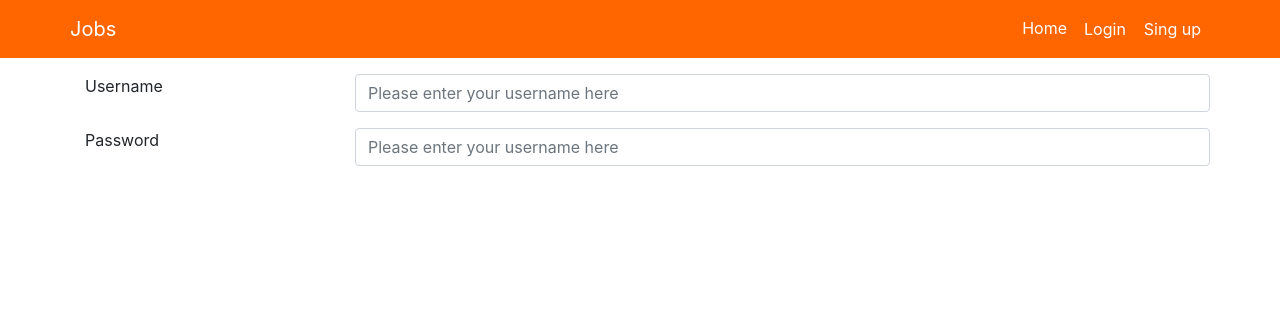
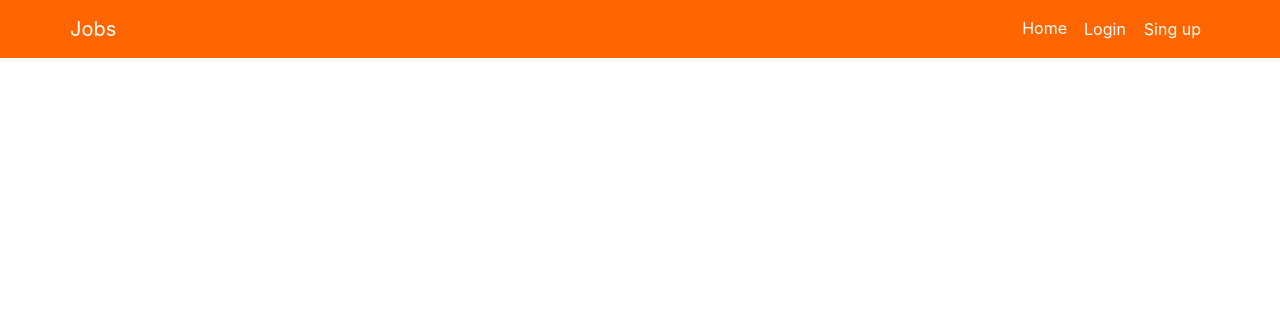
Before and after one commit to ttdlh/Job-Website, a PHP site: page /addjob.php in a window 1280 px wide. Shown: the top 318 px of the page. Run offline with PHP 8.4, Linux system fonts and the light colour scheme.

Commit message:
second_commit

```diff
--- a/addjob.php
+++ b/addjob.php
@@ -1,4 +1,4 @@
-<!doctype html>
+<!doctype html><!-- not done -->
 <html>
 <head>
   <meta charset="utf-8">
@@ -13,15 +13,8 @@
   ?>
   <div class="addjob">
     <div class="container">
-      <form action="php/login.php" method="">
-        <div class="form-group row">
-          <label class="form-control-label col-3">Username</label>
-          <input class="form-control col-9" type="username" name="username" placeholder="Please enter your username here">
-        </div>
-        <div class="form-group row">
-          <label class="form-control-label col-3">Password</label>
-          <input class="form-control col-9" type="password" name="username" placeholder="Please enter your username here">
-        </div>
+      <form action="php/addjob.php" method="">
+
       </form><!-- form -->
     </div><!-- .container -->
   </div><!-- .login -->
--- a/announcements.php
+++ b/announcements.php
@@ -1,4 +1,4 @@
-<!doctype html>
+<!doctype html><!-- not done -->
 <html>
 <head>
   <meta charset="utf-8">
--- a/details.php
+++ b/details.php
@@ -1,4 +1,4 @@
-<!doctype html>
+<!doctype html><!-- not done -->
 <html>
 <head>
   <meta charset="utf-8">
```
Also changed, not shown: php/addjob.php (added).
